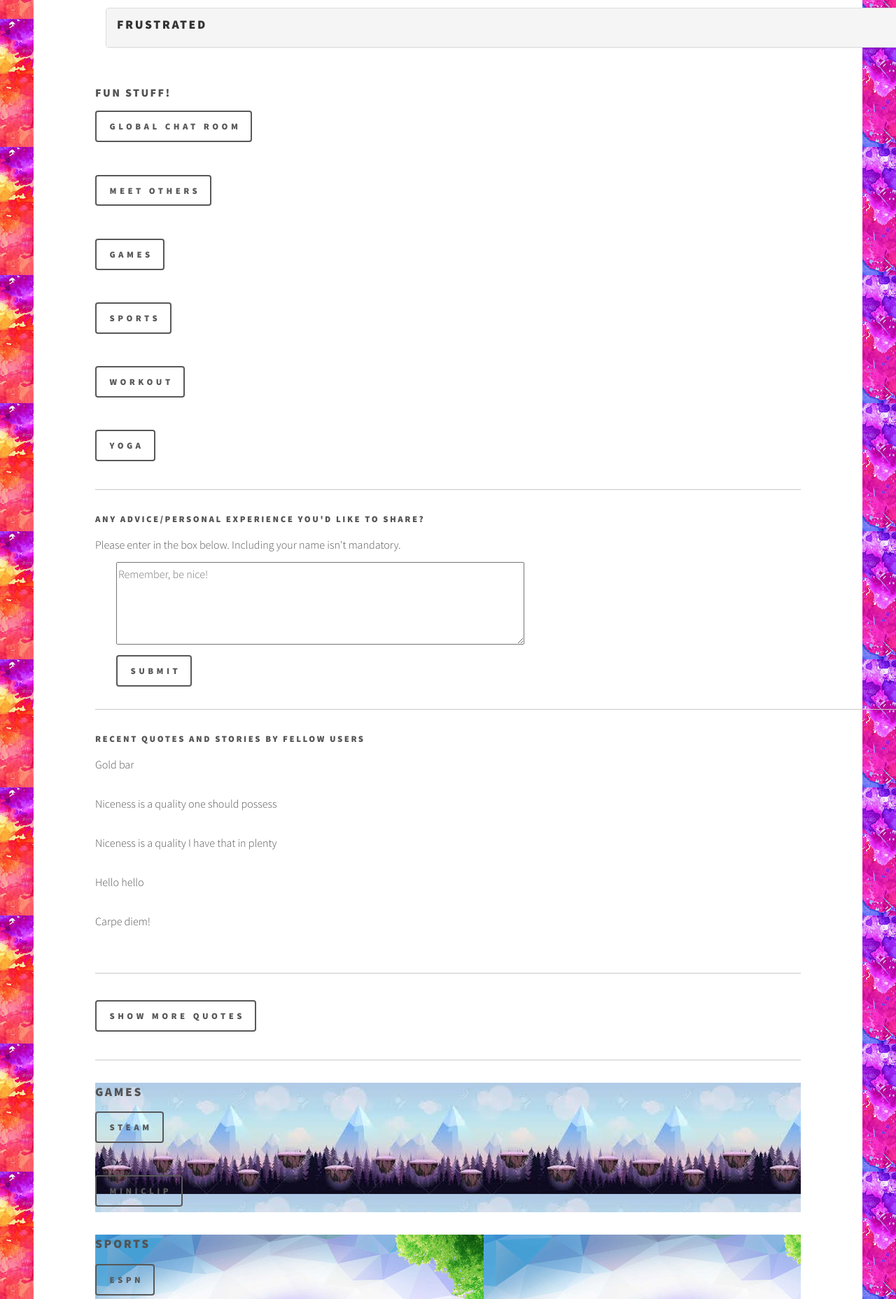
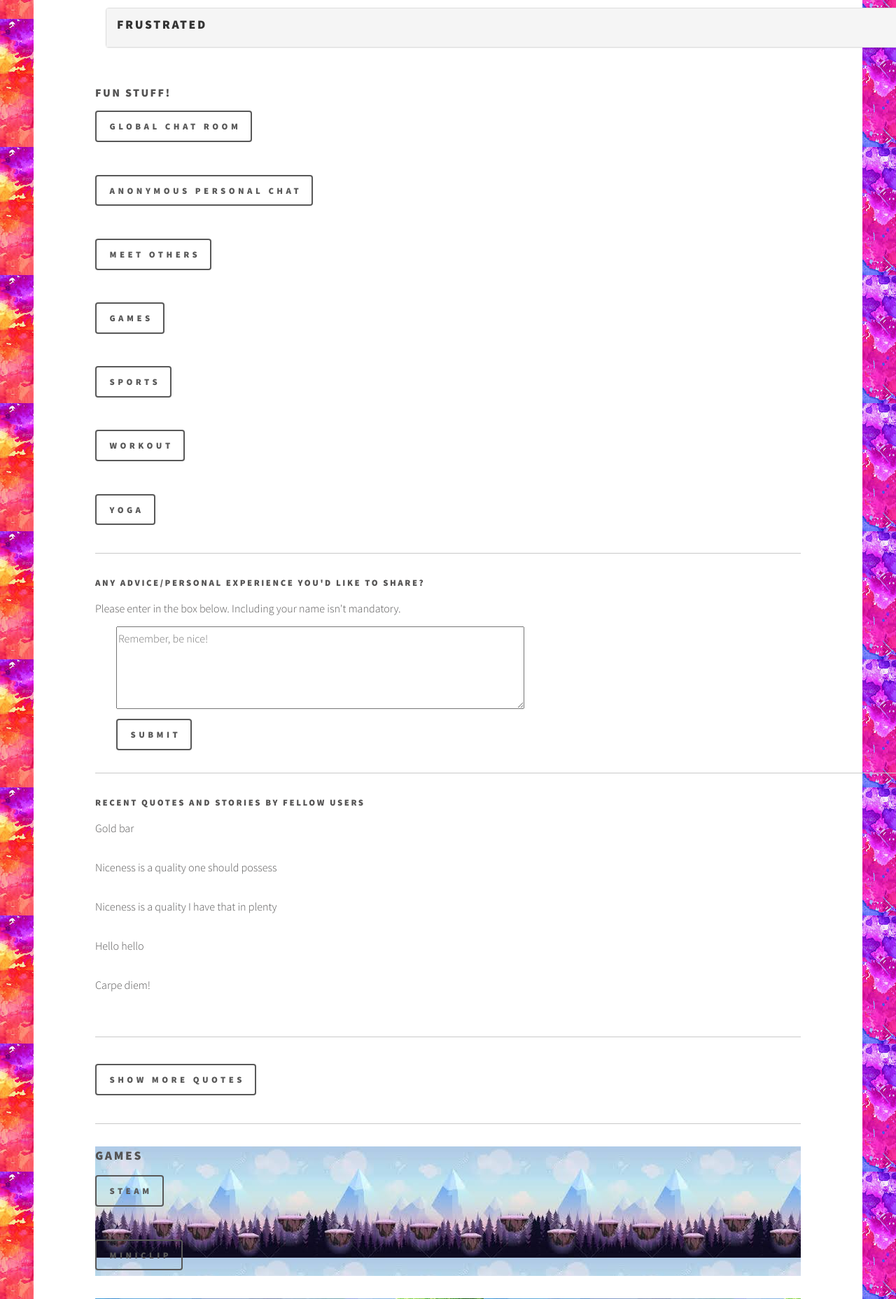
Before and after one commit to runtime-terror101/PB-Project, a PHP site: page /PB-Project.php in a window 1280 px wide; the page is wider, and only the part inside the window is pictured. Shown: the part 1437-3293 px from the top of that part at 70% size. Run offline with PHP 8.4, Linux system fonts and the light colour scheme; data comes from the database, SQL or seed files in the repository.

Commit message:
Update PB-Project.php

```diff
--- a/PB-Project-Final/pb_project/PB-Project.php
+++ b/PB-Project-Final/pb_project/PB-Project.php
@@ -719,6 +719,11 @@
                         <li><a target="_blank" href="chat.php" class="button">Global Chat Room</a></li>
                       </ul>
 
+                <!-- Parth's chat , add link to his page-->
+                      <ul class="actions">
+                        <li><a target="_blank" href="123" class="button">Anonymous Personal Chat</a></li>
+                      </ul>
+
                       <ul class="actions">
                         <li><a target="_blank" href="meet.php" class="button">Meet Others</a></li>
                       </ul>
```
